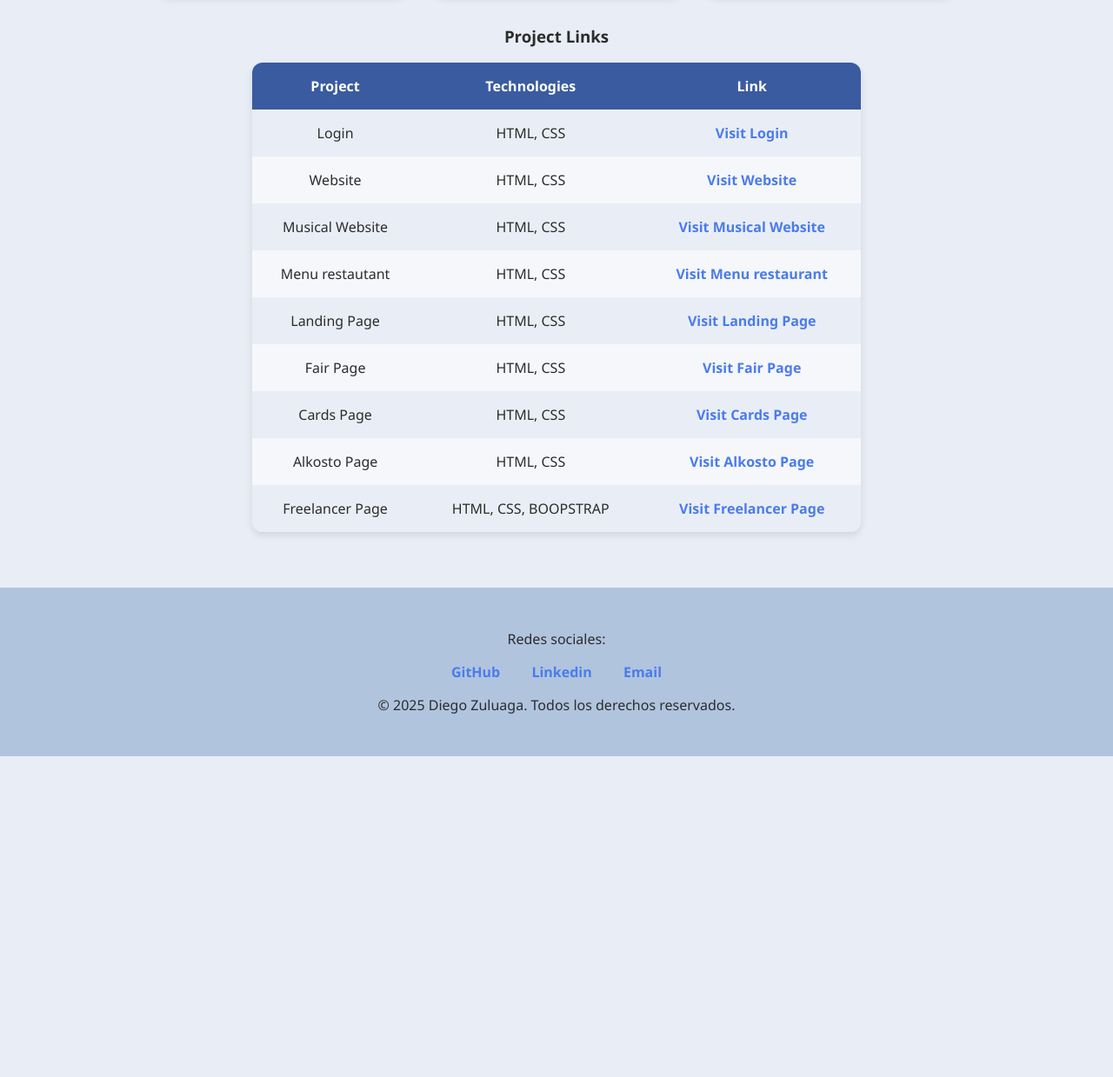
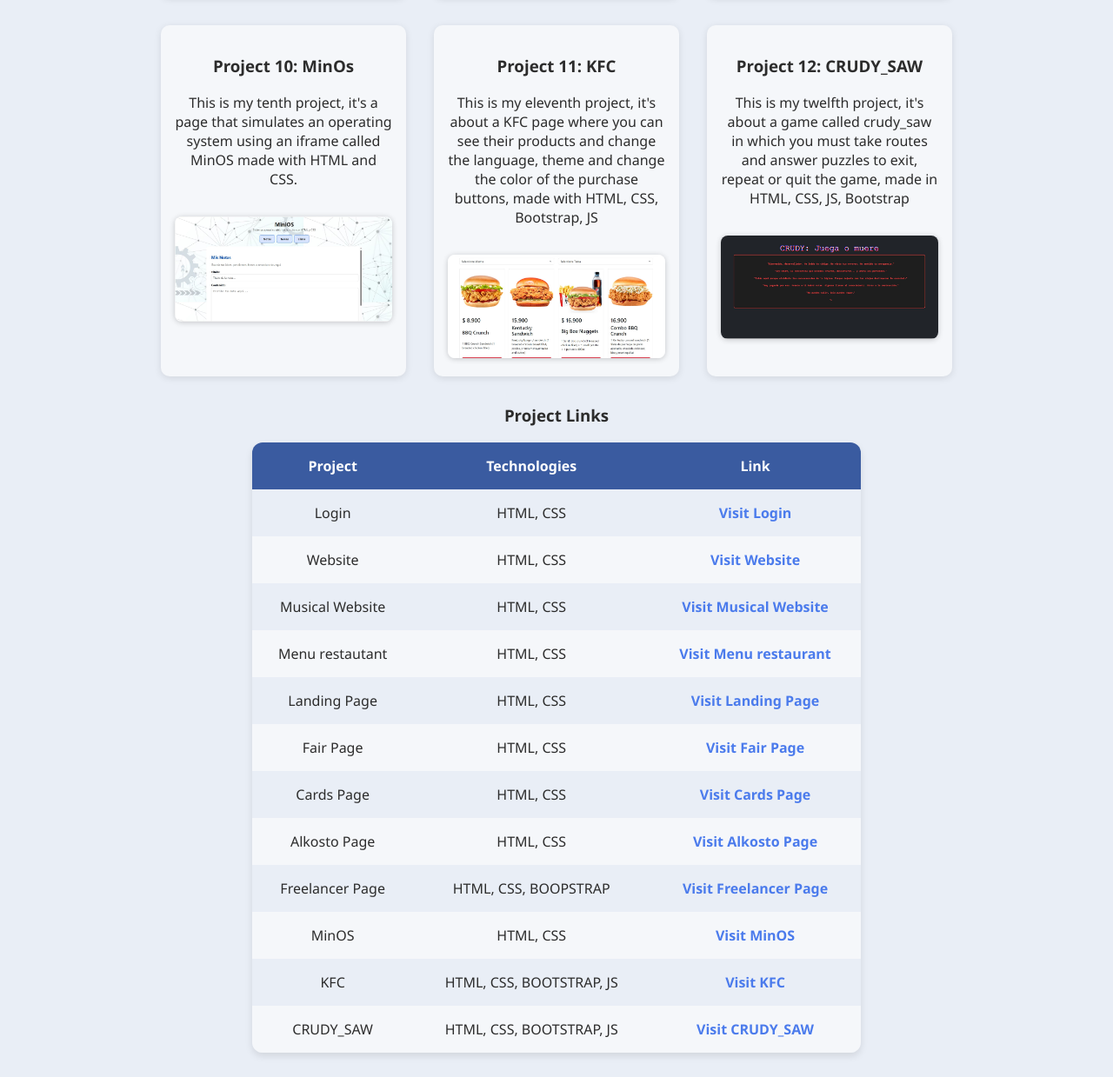
Before and after one commit to alejo11102001/Portafolio, a plain HTML site: page Html/projects.html in a window 1280 px wide. Shown: the part 1401-2640 px from the top of the page at 87% size. Before the commit the page ends 2271 px from the top, so only its background shows below. Drawn offline with Linux system fonts and the light colour scheme.

Commit message:
add projects

```diff
--- a/Html/projects.html
+++ b/Html/projects.html
@@ -116,6 +116,30 @@
                 <img src="../Images/freelancer.JPG" alt="Project Freelancer Page image" width="250">
                 <!-- Imagen del proyecto sitio web -->
             </article>
+
+            <article>
+                <!-- decimo proyecto -->
+                <h3>Project 10: MinOs</h3>
+                <p>This is my tenth project, it's a page that simulates an operating system using an iframe called MinOS made with HTML and CSS.</p>
+                <img src="../Images/MinOS.JPG" alt="Project MinOs image" width="250">
+                <!-- Imagen del proyecto sitio web -->
+            </article>
+
+            <article>
+                <!-- undecimo proyecto -->
+                <h3>Project 11: KFC</h3>
+                <p>This is my eleventh project, it's about a KFC page where you can see their products and change the language, theme and change the color of the purchase buttons, made with HTML, CSS, Bootstrap, JS</p>
+                <img src="../Images/kfc.JPG" alt="Project KFC image" width="250">
+                <!-- Imagen del proyecto sitio web -->
+            </article>
+
+            <article>
+                <!-- duodecimo proyecto -->
+                <h3>Project 12: CRUDY_SAW</h3>
+                <p>This is my twelfth project, it's about a game called crudy_saw in which you must take routes and answer puzzles to exit, repeat or quit the game, made in HTML, CSS, JS, Bootstrap</p>
+                <img src="../Images/crudy_saw.JPG" alt="Project Crudy_saw image" width="250">
+                <!-- Imagen del proyecto sitio web -->
+            </article>
         </section>
 
         <section class="project-links">
@@ -185,6 +209,24 @@
                     <td>HTML, CSS, BOOPSTRAP</td>
                     <td><a href="https://alejo11102001.github.io/freelancer/" target="_blank">Visit Freelancer Page</a></td>
                 </tr>
+                <tr>
+                    <!-- Fila del decimo proyecto -->
+                    <td>MinOS</td>
+                    <td>HTML, CSS</td>
+                    <td><a href="https://alejo11102001.github.io/minOS/" target="_blank">Visit MinOS</a></td>
+                </tr>
+                <tr>
+                    <!-- Fila del undecimo proyecto -->
+                    <td>KFC</td>
+                    <td>HTML, CSS, BOOTSTRAP, JS</td>
+                    <td><a href="https://alejo11102001.github.io/KFC_JS/" target="_blank">Visit KFC</a></td>
+                </tr>
+                <tr>
+                    <!-- Fila del duodecimo proyecto -->
+                    <td>CRUDY_SAW</td>
+                    <td>HTML, CSS, BOOTSTRAP, JS</td>
+                    <td><a href="https://alejo11102001.github.io/CRUDY_SAW/" target="_blank">Visit CRUDY_SAW</a></td>
+                </tr>
             </table>
         </section>
     </main>
```
Also changed, not shown: Images/MinOS.JPG (added), Images/crudy_saw.JPG (added), Images/kfc.JPG (added).
